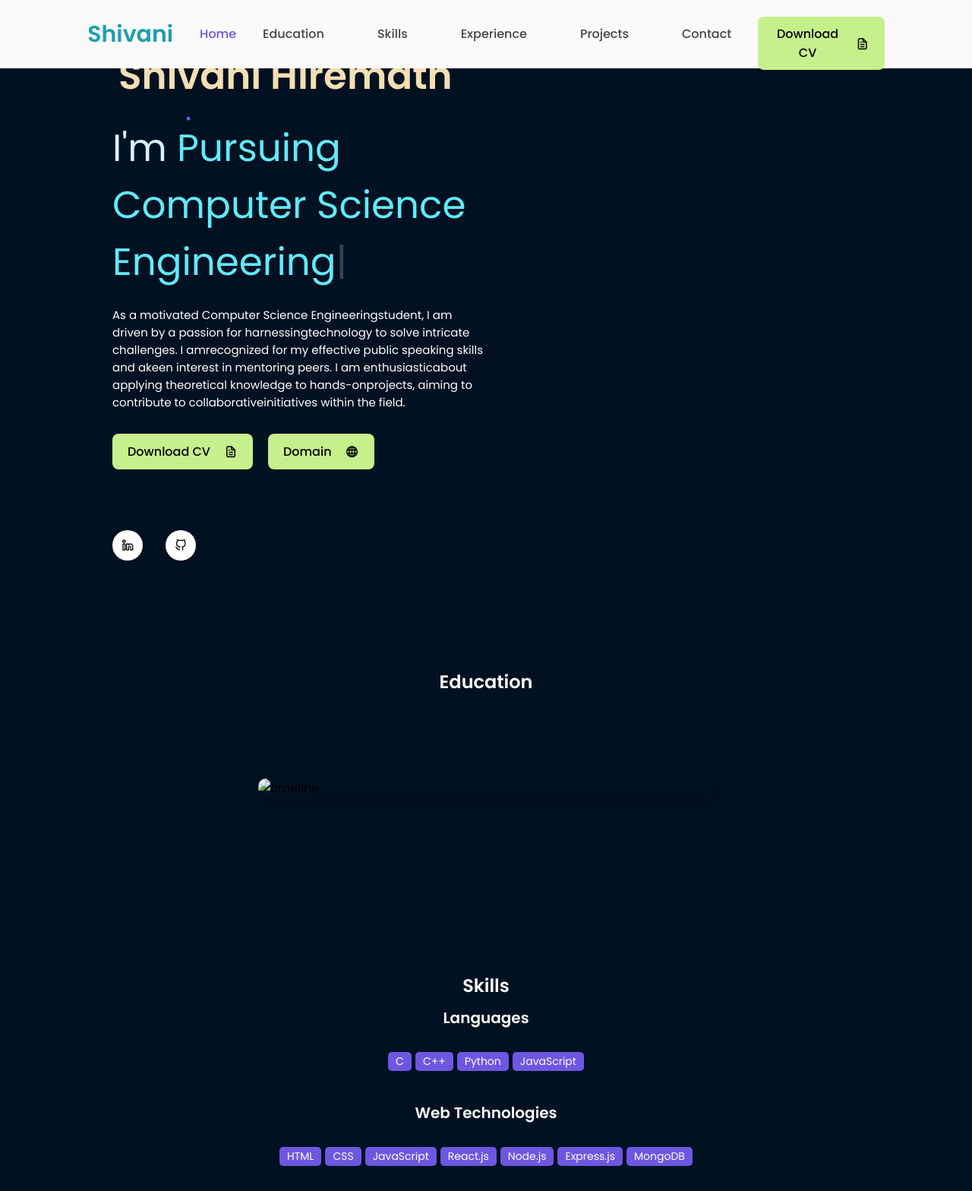
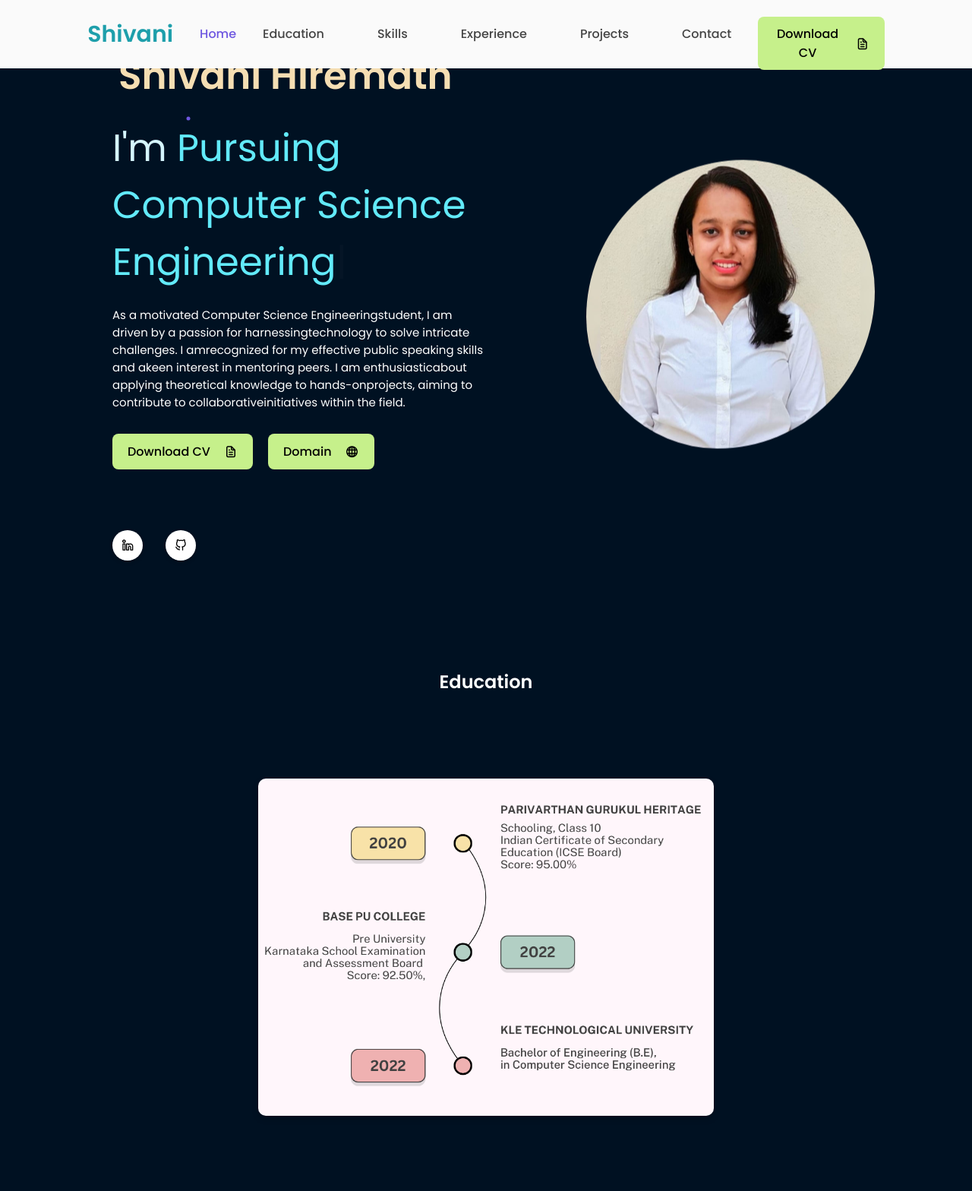
Before and after one commit to Shivani-Hiremath/ShivaniHiremath-Portfoilo, a plain HTML site: page index.html in a window 1280 px wide. Shown: the top 1568 px of the page at 76% size. Drawn offline with nearby package versions, Linux system fonts and the light colour scheme; the site is published under a folder, as on GitHub Pages, so addresses that start at the root find nothing.

Commit message:
location of image

```diff
--- a/index.html
+++ b/index.html
@@ -90,7 +90,7 @@
           </div>
           <div class="featured-image">
             <div class="image">
-                <img src="/picc.jpg" alt="avatar">
+                <img src="picc.jpg" alt="avatar">
             </div>
           </div>
 
@@ -104,7 +104,7 @@
           <div class="row">
 
                 <div class="about-info">
-                    <img src="/timeline.png" alt="timeline">
+                    <img src="timeline.png" alt="timeline">
 
 
             </div>
```
